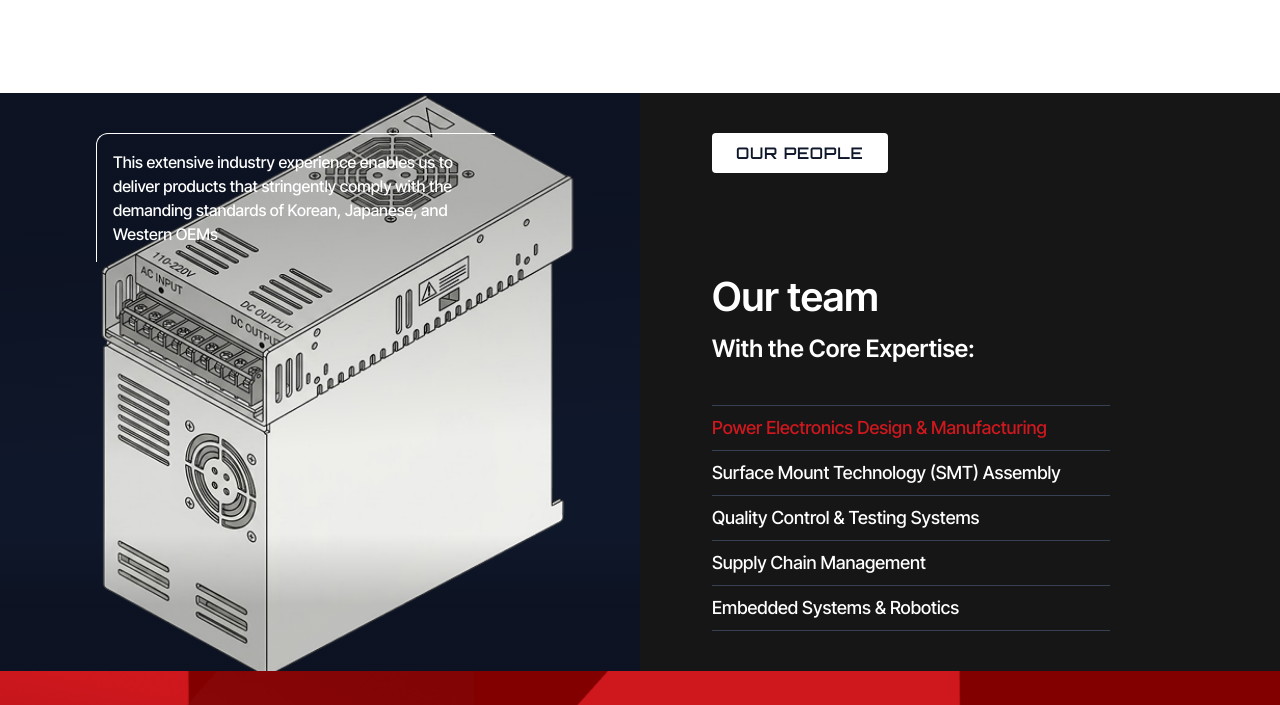
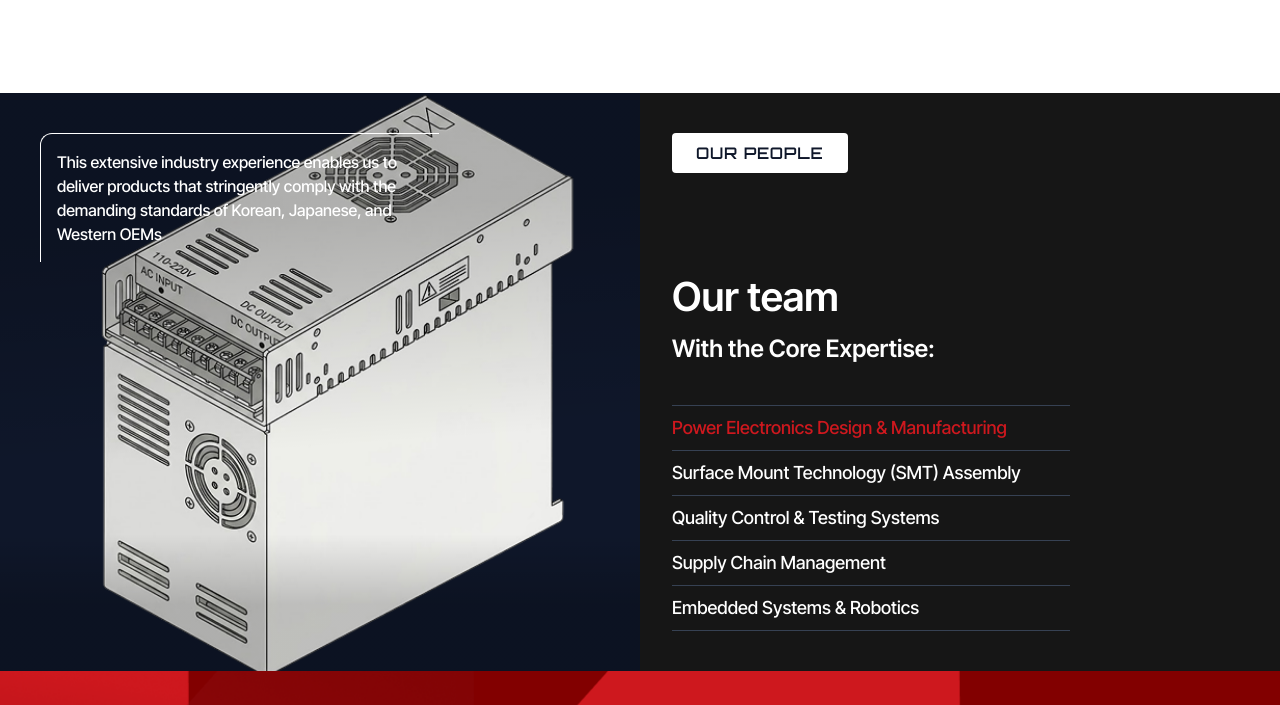
Before and after one commit to hieu2204/Robotek, a website: page about.html in a window 1280 px wide. Shown: the part 3719-4424 px from the top of the page. Drawn offline with Linux system fonts and the light colour scheme.

Commit message:
update component

```diff
--- a/about.html
+++ b/about.html
@@ -1099,48 +1099,53 @@
       </section>
 
       <!-- SECTION 5: OUR PEOPLE & CORE EXPERTISE (Figma Node 27:1662 + 27:1714) -->
-      <!-- Layout: 50/50 grid. Right panel drives height; left image fills via absolute inset-0 -->
       <section
         id="our-people"
-        class="relative py-0 bg-gray-900 text-white overflow-hidden"
+        class="relative py-0 bg-gray-900 text-white overflow-hidden min-h-[500px]"
       >
-        <div class="grid grid-cols-1 lg:grid-cols-2 items-stretch">
-          <!-- Left Media Panel: image fills 100% of grid row height (determined by right panel) -->
+        <!-- Full-Bleed Background Media & Color Panels -->
         <div
-            class="relative min-h-[300px] sm:min-h-[420px] lg:min-h-0 overflow-hidden"
+          class="absolute inset-0 grid grid-cols-1 lg:grid-cols-2 z-0 pointer-events-none"
+        >
+          <!-- Left Panel Image -->
+          <div
+            class="relative w-full h-full min-h-[300px] sm:min-h-[420px] lg:min-h-0 overflow-hidden"
           >
             <img
               id="our-people-image"
               src="assets/images/people-equipment.png"
               alt="Zobotek Manufacturing Facilities & Equipment"
-              class="absolute inset-0 w-full h-full object-cover transition-opacity duration-500"
+              class="w-full h-full object-cover transition-opacity duration-500"
             />
             <div class="hero-overlay"></div>
-            <!-- Floating Feature Callout Box (Figma: left-[96px] top-[40px] w-[399px] h-[116px]) -->
+          </div>
+          <!-- Right Panel Dark Background -->
+          <div class="bg-[#161616] w-full h-full"></div>
+        </div>
+
+        <!-- Global Container Content Alignment Grid -->
         <div
-              class="absolute left-10 lg:left-24 top-10 z-10"
+          class="container relative z-10 grid grid-cols-1 lg:grid-cols-2 gap-8 lg:gap-16 pointer-events-auto"
+        >
+          <!-- Left Column Content: Feature Callout Box aligned with container -->
+          <div
+            class="py-10 flex flex-col justify-start items-start"
             data-aos="fade-up"
             data-aos-duration="700"
             data-aos-delay="200"
           >
             <div class="feature-callout-box">
               <!-- Figma: font-medium text-[16px] leading-[24px] text-white w-[376px] -->
-                <p
-                  class="text-sm sm:text-base font-medium leading-6 text-white"
-                >
+              <p class="text-sm sm:text-base font-medium leading-6 text-white">
                 This extensive industry experience enables us to deliver
-                  products that stringently comply with the demanding standards
-                  of Korean, Japanese, and Western OEMs
+                products that stringently comply with the demanding standards of
+                Korean, Japanese, and Western OEMs
               </p>
             </div>
           </div>
-          </div>
 
-          <!-- Right Content Panel (Figma Node 27:1714: bg-[#161616], py-10 px-8 sm:px-12 lg:px-18) -->
-          <!-- Figma layout: Badge top, gap-[100px] (desktop) to Content block (Headings + List) -->
-          <div
-            class="bg-[#161616] px-8 sm:px-12 lg:px-18 py-10 flex flex-col justify-start gap-8 lg:gap-25"
-          >
+          <!-- Right Content Panel (Figma Node 27:1714: bg-[#161616] look inside grid) -->
+          <div class="py-10 flex flex-col justify-start gap-8 lg:gap-25">
             <!-- Badge: Figma 168×40px, self-start -->
             <div class="self-start">
               <div class="badge-tag--white">OUR PEOPLE</div>
```
Also changed, not shown: assets/css/style.css. Lines whose indentation alone changed are shown as unchanged.
